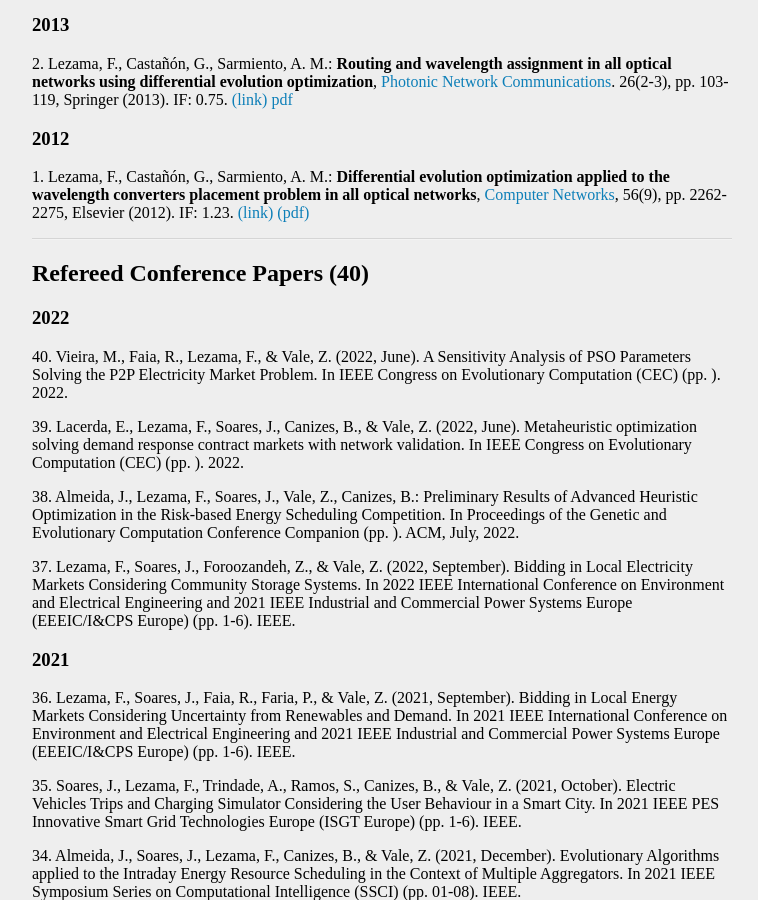
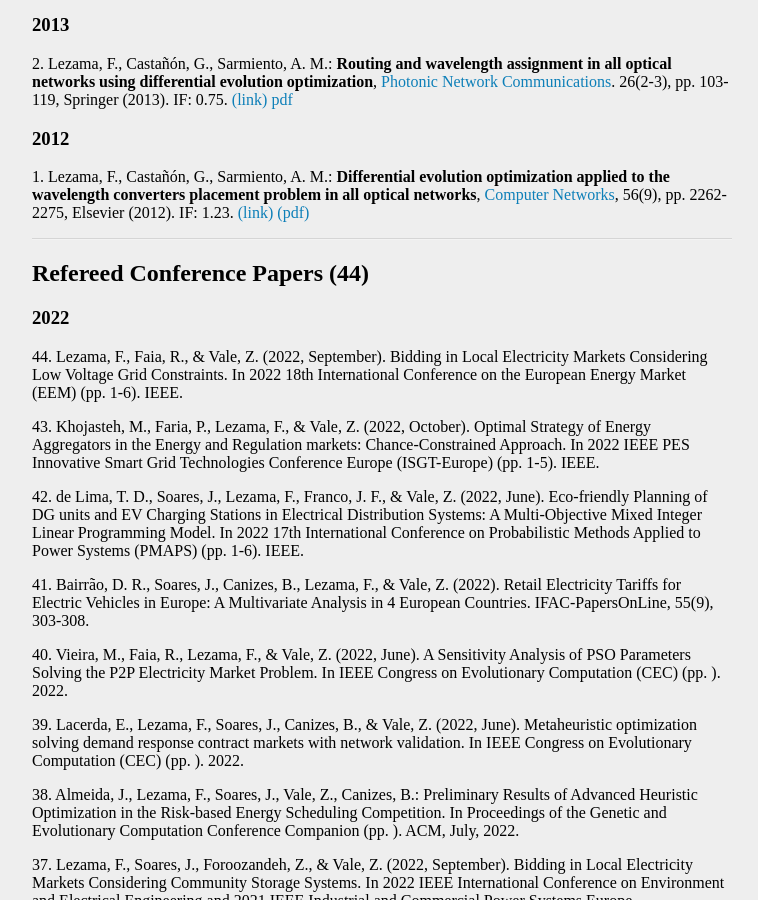
Before and after one commit to fernandolezama/fernandolezama.github.io, a Jekyll site: the page built from publication.md, in a window 1280 px wide and 900 px high, scrolled down 2878 px. Shown: the whole window, without its empty margins (258-1016 px from the left). Built offline with Jekyll 4.4.1, drawn with Linux system fonts in a browser that asks for light colours; some of the changed text lies outside the part shown.

Commit message:
Update publication.md

```diff
--- a/publication.md
+++ b/publication.md
@@ -101,8 +101,16 @@ Elsevier (2021). IF: 3.588.[<span style="color:#1dc31d;">(Github-Repository)</sp
 
 ---
 
-## Refereed Conference Papers (40)
+## Refereed Conference Papers (44)
 ### 2022
+
+44\. Lezama, F., Faia, R., & Vale, Z. (2022, September). Bidding in Local Electricity Markets Considering Low Voltage Grid Constraints. In 2022 18th International Conference on the European Energy Market (EEM) (pp. 1-6). IEEE.
+
+43\. Khojasteh, M., Faria, P., Lezama, F., & Vale, Z. (2022, October). Optimal Strategy of Energy Aggregators in the Energy and Regulation markets: Chance-Constrained Approach. In 2022 IEEE PES Innovative Smart Grid Technologies Conference Europe (ISGT-Europe) (pp. 1-5). IEEE.
+
+42\. de Lima, T. D., Soares, J., Lezama, F., Franco, J. F., & Vale, Z. (2022, June). Eco-friendly Planning of DG units and EV Charging Stations in Electrical Distribution Systems: A Multi-Objective Mixed Integer Linear Programming Model. In 2022 17th International Conference on Probabilistic Methods Applied to Power Systems (PMAPS) (pp. 1-6). IEEE.
+
+41\. Bairrão, D. R., Soares, J., Canizes, B., Lezama, F., & Vale, Z. (2022). Retail Electricity Tariffs for Electric Vehicles in Europe: A Multivariate Analysis in 4 European Countries. IFAC-PapersOnLine, 55(9), 303-308.
 
 40\. Vieira, M., Faia, R., Lezama, F., & Vale, Z. (2022, June). A Sensitivity Analysis of PSO Parameters Solving the P2P Electricity Market Problem. In IEEE Congress on Evolutionary Computation (CEC) (pp. ). 2022.
 
```
Also changed, not shown: other parts of publication.md (+1 -1 lines).
